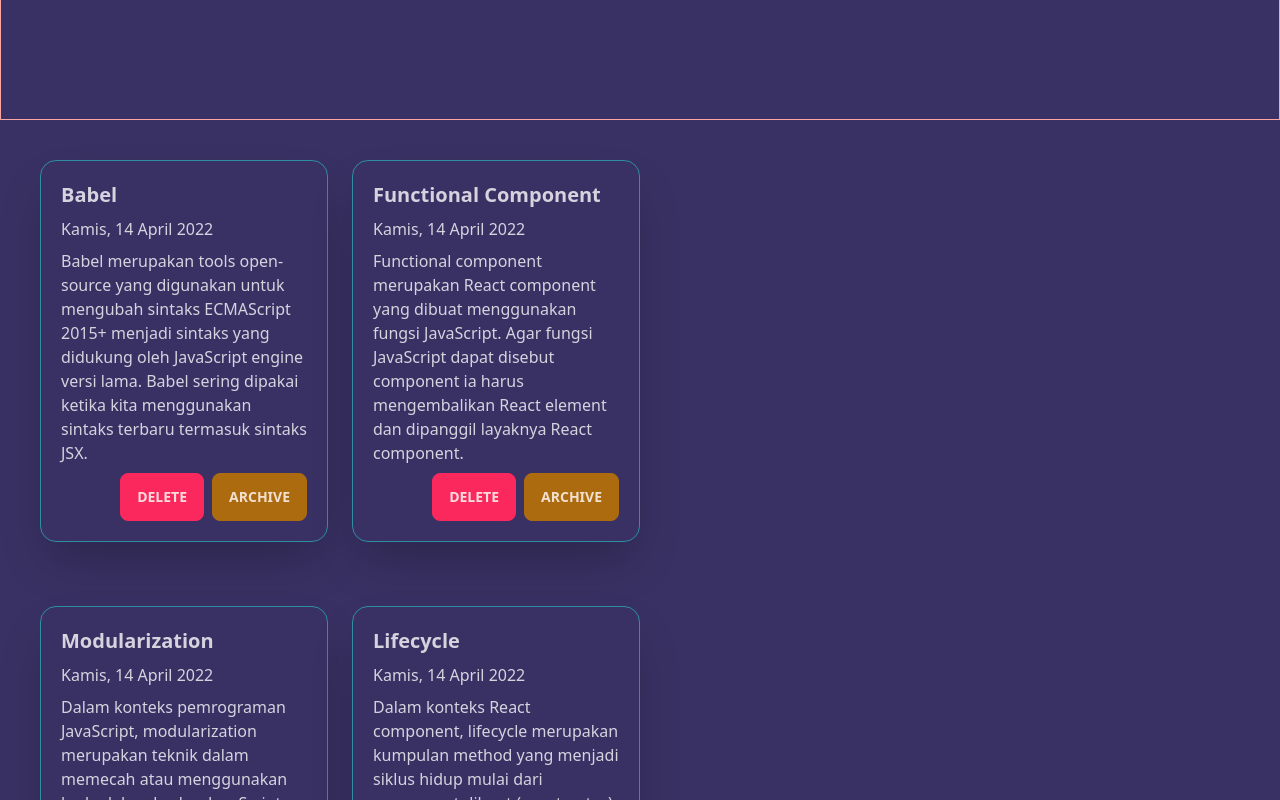
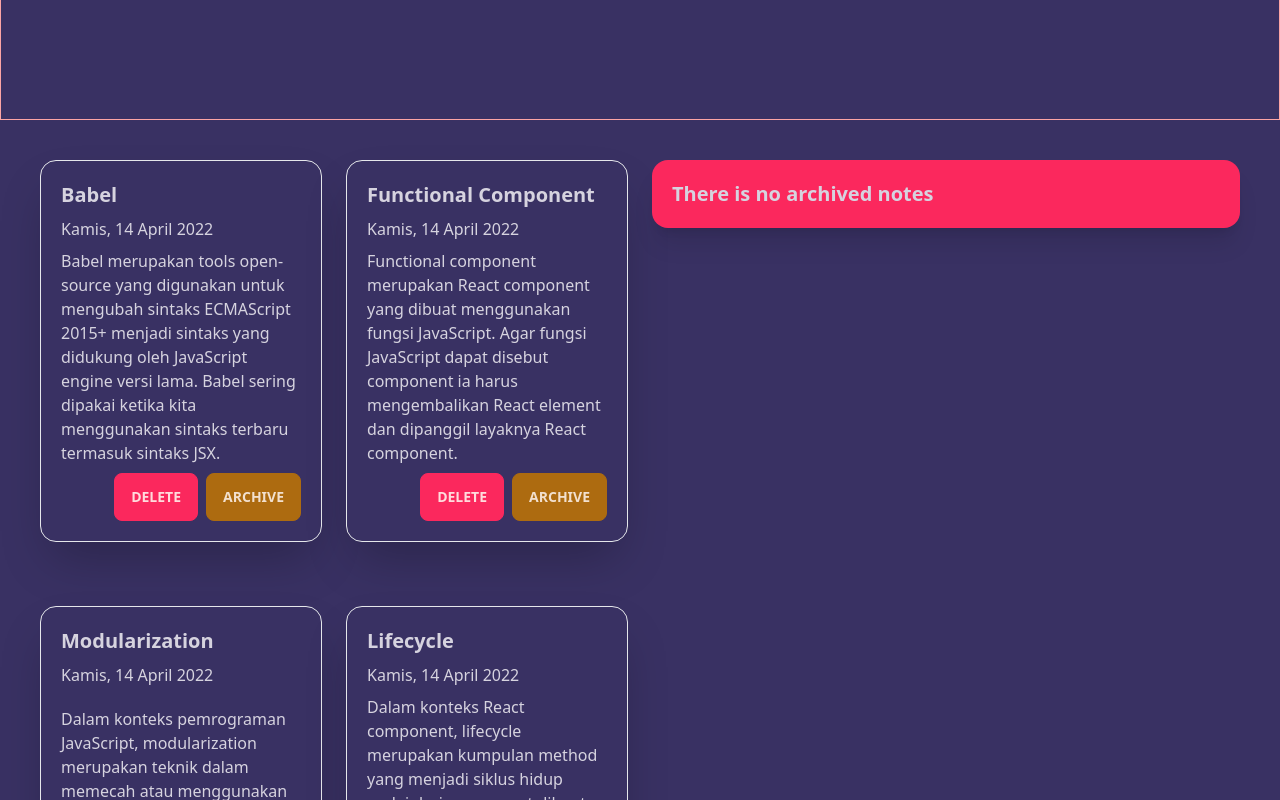
Before and after one commit to RaihanSyahSP/notes-app-submission, a React (Vite) app: page / in a window 1280 px wide. Shown: the part 680-1480 px from the top of the page. Built offline with nearby package versions, Linux system fonts and the light colour scheme.

Commit message:
feat: add archived note

```diff
--- /dev/null
+++ b/src/components/Message.jsx
@@ -0,0 +1,13 @@
+import React from 'react'
+
+const Message = ({title}) => {
+  return (
+    <div className="card w-full shadow-xl mt-10 bg-error">
+      <div className="card-body p-5">
+        <h2 className="card-title">{title}</h2>
+      </div>
+    </div>
+  );
+}
+
+export default Message
--- a/src/components/NotesApp.jsx
+++ b/src/components/NotesApp.jsx
@@ -27,15 +27,34 @@
         })
     }
 
+    const onArchivedNoteHandler = (id) => {
+        console.log(id)
+        setNotes(prevState => {
+            return prevState.map(note => {
+                if(note.id === id) {
+                    return {
+                        ...note,
+                        archived: !note.archived
+                    }
+                }
+                return note
+            })
+        })
+    }
+
     useEffect(() => {
         console.log(notes)
     }, [notes])
 
   return (
     <div className="mx-auto h-screen">
-        <Navbar />
-        <NotesInput addNotes={onAddNotesHandler} />
-        <NotesContainer notes={notes} deleteHandler={onDeleteNoteHandler} />
+      <Navbar />
+      <NotesInput addNotes={onAddNotesHandler} />
+      <NotesContainer
+        notes={notes}
+        deleteHandler={onDeleteNoteHandler}
+        archivedHandler={onArchivedNoteHandler}
+      />
     </div>
   )
 }
--- a/src/components/NotesContainer.jsx
+++ b/src/components/NotesContainer.jsx
@@ -1,11 +1,29 @@
 import React from 'react'
-import { showFormattedDate } from '../utils/data';
 import NotesList from './NotesList';
+import Message from './Message';
 
-const NotesContainer = ({ notes, deleteHandler }) => {
+const NotesContainer = ({ notes, deleteHandler, archivedHandler }) => {
+  // Filter catatan yang memiliki archived === true
+  const archivedNotes = notes.filter((note) => note.archived);
+
+  // Filter catatan yang memiliki archived === false
+  const unarchivedNotes = notes.filter((note) => !note.archived);
   return (
-    <div className="grid grid-cols-2 h-[100vh] px-10">
-          <NotesList notes={notes} deleteHandler={deleteHandler} />
+    <div className="grid grid-cols-2 gap-6 h-[100vh] px-10">
+      <div className="col-span-1">
+        {unarchivedNotes.length > 0 ? (
+          <NotesList notes={unarchivedNotes} deleteHandler={deleteHandler} archivedHandler={archivedHandler} />
+        ) : (
+          <Message title="There is no one note"/>
+        )}
+      </div>
+      <div className="col-span-1">
+        {archivedNotes.length > 0 ? (
+          <NotesList notes={archivedNotes} deleteHandler={deleteHandler} archivedHandler={archivedHandler} />
+        ) : (
+          <Message title="There is no archived notes" />
+        )}
+      </div>
     </div>
   );
 }
--- a/src/components/NotesItem.jsx
+++ b/src/components/NotesItem.jsx
@@ -2,32 +2,36 @@
 import { showFormattedDate } from '../utils/data';
 
 
-const NotesItem = ({ id, title, body, createdAt, archived, deleteHandler }) => {
-  return (
-    <div className="card w-full bg-base-100 border border-secondary shadow-2xl mt-10" key={id}>
+const NotesItem = ({ id, title, body, createdAt, archivedHandler, archived, deleteHandler }) => {
+	return (
+    <div className="card w-full shadow-2xl mt-10 bg-base-100 border hover:border-secondary hover:cursor-pointer" key={id}>
       <div className="card-body p-5">
         <h2 className="card-title">{title}</h2>
         <p>{showFormattedDate(createdAt)}</p>
         <p>{body}</p>
         <div className="card-actions justify-end">
-          <button className="btn btn-error" onClick={() => document.getElementById("my_modal_5").showModal()}>
+          <button className="btn btn-error" onClick={() => document.getElementById(id).showModal()}>
             Delete
           </button>
-          <dialog id="my_modal_5" className="modal modal-bottom sm:modal-middle">
+          <dialog id={id} className="modal modal-bottom sm:modal-middle">
             <div className="modal-box">
               <h3 className="font-bold text-lg">Warning</h3>
-              <p className="py-4">Are you sure to delete this note?</p>
+							<p className="py-4">Are you sure want to delete <span className='text-lg font-bold'>{ title }</span> note?</p>
               <div className="modal-action">
                 <form method="dialog">
-									<div className='flex gap-2'>
-										<button className="btn btn-error" onClick={() => deleteHandler(id)}>Delete</button>
-										<button className="btn">Close</button>
-									</div>
+                  <div className="flex gap-2">
+                    <button className="btn btn-error" onClick={() => deleteHandler(id)}>
+                      Delete
+                    </button>
+                    <button className="btn">Close</button>
+                  </div>
                 </form>
               </div>
             </div>
           </dialog>
-          <button className="btn btn-warning">Archive</button>
+					<button className="btn btn-warning" onClick={() => archivedHandler(id)}>
+						{archived ? "Unarchive" : "Archive"}
+					</button>
         </div>
       </div>
     </div>
--- a/src/components/NotesList.jsx
+++ b/src/components/NotesList.jsx
@@ -1,7 +1,7 @@
 import React from 'react'
 import NotesItem from './NotesItem'
 
-const NotesList = ({ notes, deleteHandler }) => {
+const NotesList = ({ notes, deleteHandler, archivedHandler }) => {
     return (
         <div className='grid grid-cols-2 gap-6'>
             {notes.map(note => (
@@ -13,6 +13,7 @@
                     createdAt={note.createdAt}
                     archived={note.archived}
                     deleteHandler={deleteHandler}
+                    archivedHandler={archivedHandler}
                 />
             ))}
         </div>
```
